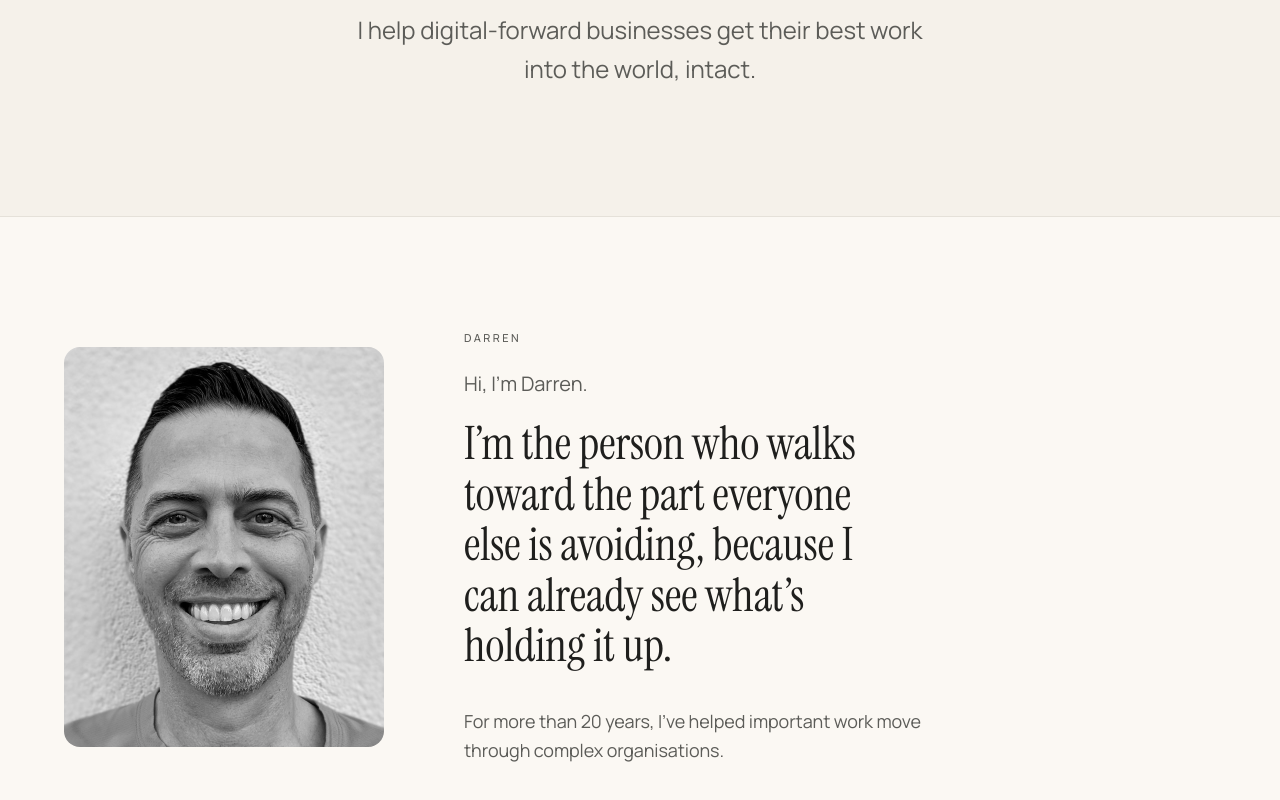
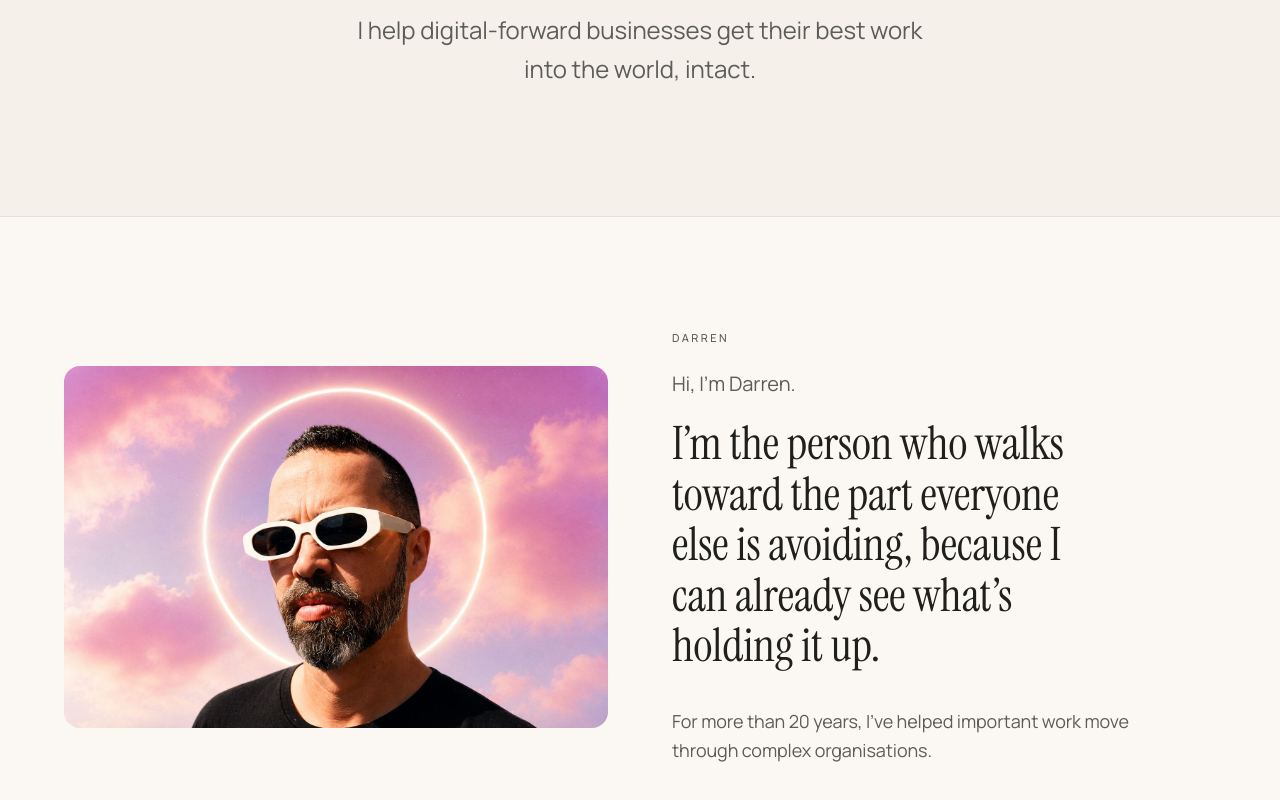
Before and after one commit to darrenbrett-lang/dabhands.delivery, a Next.js app: page / in a window 1280 px wide. Shown: the part 446-1246 px from the top of the page. Built offline with nearby package versions, Linux system fonts and the light colour scheme.

Commit message:
Darren section: feature owner's portrait landscape 3:2, side-by-side with copy
Co-Authored-By: Claude Opus 4.8 <noreply@anthropic.com>

```diff
--- a/pages/index.tsx
+++ b/pages/index.tsx
@@ -95,11 +95,11 @@ export default function Home() {
         {/* ── DARREN ───────────────────────────────── */}
         <section className="bg-paper text-ink py-16 md:py-28 border-t border-stone/60">
           <div className="max-w-screen-xl mx-auto px-6 md:px-10 lg:px-16">
-            <div className="grid md:grid-cols-[auto_1fr] gap-10 md:gap-14 lg:gap-20 items-center">
+            <div className="grid md:grid-cols-2 gap-10 md:gap-12 lg:gap-16 items-center">
               <Figure
-                mobile="/images/darren-portrait.jpeg"
+                mobile="/images/darren_jesus.jpeg"
                 alt="Darren Brett"
-                className="w-56 md:w-72 lg:w-80 aspect-[4/5] rounded-2xl mx-auto md:mx-0"
+                className="w-full aspect-[3/2] rounded-2xl"
               />
 
               <div>
```
Also changed, not shown: public/images/darren_jesus.jpeg (added), 1 other file (tests, documents, lock files or other folders).
